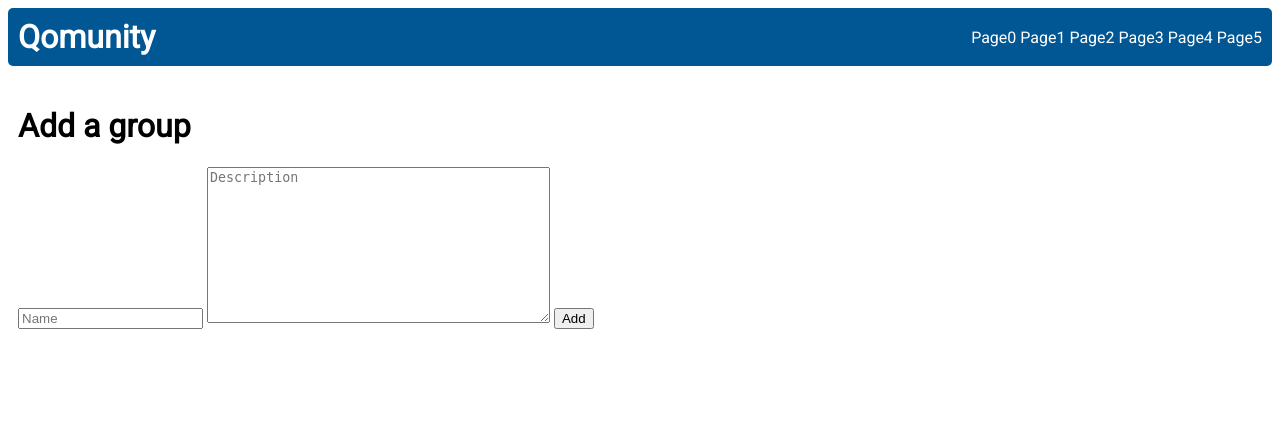
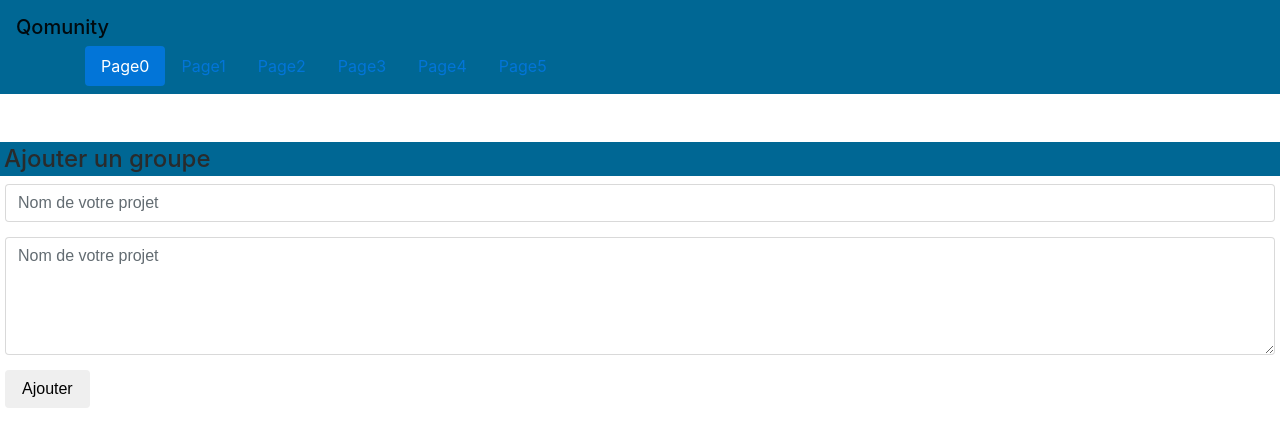
Before and after one commit to Edarsel/qomunity, a CodeIgniter app: page /qomunity/forum/add in a window 1280 px wide. Shown: the top 447 px of the page. Run offline with CodeIgniter, Linux system fonts and the light colour scheme; some libraries are stand-ins or nearby versions.

Commit message:
Modification du css vers bootstrap pour les pages du forum

```diff
--- a/application/views/pages/forum/add.php
+++ b/application/views/pages/forum/add.php
@@ -1,10 +1,57 @@
-<h1>Add a group</h1>
+<h4 class="p-1 mb-2 text-light" style="background:#006794">Ajouter un groupe</h4>
 
-<?php
-echo form_open();
-echo form_input('name', $forum->name, ['placeholder' => 'Name']);
-echo form_textarea('description', $forum->description, ['placeholder' => 'Description']);
-echo form_submit('submit', 'Add');
-echo validation_errors();
-echo form_close();
-?>
+<div class="form-group" style="margin: 5px; margin-bottom:15px">
+    <?php
+    $nom = array(
+        'type'          =>'text',
+        'class'         =>'form-control',
+        'name'          =>'name',
+        $forum          -> name,
+        'placeholder'   => 'Nom de votre projet'
+    );
+
+    echo form_open();
+    echo form_input($nom);
+    // echo validation_errors();
+    echo form_close();
+    ?>
+
+</div>
+
+<div class="form-group" style="margin: 5px; margin-bottom:15px">
+    <?php
+
+    $description = array(
+        'type'          =>'text',
+        'class'         =>'form-control',
+        'name'          =>'description',
+        $forum          -> description,
+        'placeholder'   => 'Nom de votre projet',
+        'rows'          => '5'
+    );
+
+    echo form_open();
+    echo form_textarea($description);
+    // echo validation_errors();
+    echo form_close();
+    ?>
+
+</div>
+
+<div class="form-group" style="margin: 5px; margin-bottom:15px">
+    <?php
+
+    $bouton = array(
+        'type'          =>'submit',
+        'class'         =>'btn btn-light',
+        'name'          =>'bouton',
+        'value'         =>'Ajouter'
+    );
+
+    echo form_open();
+    echo form_submit($bouton);
+    echo validation_errors();
+    echo form_close();
+    ?>
+
+</div>
--- a/application/views/templates/footer.php
+++ b/application/views/templates/footer.php
@@ -1,3 +1,10 @@
 </main>
+
+<!-- Optional JavaScript -->
+    <!-- jQuery first, then Popper.js, then Bootstrap JS -->
+    <script src="https://code.jquery.com/jquery-3.2.1.slim.min.js" integrity="sha384-KJ3o2DKtIkvYIK3UENzmM7KCkRr/rE9/Qpg6aAZGJwFDMVNA/GpGFF93hXpG5KkN" crossorigin="anonymous"></script>
+    <script src="https://cdnjs.cloudflare.com/ajax/libs/popper.js/1.12.9/umd/popper.min.js" integrity="sha384-ApNbgh9B+Y1QKtv3Rn7W3mgPxhU9K/ScQsAP7hUibX39j7fakFPskvXusvfa0b4Q" crossorigin="anonymous"></script>
+    <script src="https://maxcdn.bootstrapcdn.com/bootstrap/4.0.0-beta.3/js/bootstrap.min.js" integrity="sha384-a5N7Y/aK3qNeh15eJKGWxsqtnX/wWdSZSKp+81YjTmS15nvnvxKHuzaWwXHDli+4" crossorigin="anonymous"></script>
+
 </body>
 </html>
--- a/application/views/templates/header.php
+++ b/application/views/templates/header.php
@@ -4,9 +4,10 @@
 <head>
 <title>Forum</title>
     <meta charset="utf-8">
-    <link rel = "stylesheet" type = "text/css" href="<?= css_url('style.css') ?>">
+    <!-- <link rel = "stylesheet" type = "text/css" href=" //css_url('style.css') "> -->
     <link href="https://fonts.googleapis.com/css?family=Roboto" rel="stylesheet">
-    <script src="https://code.jquery.com/jquery-3.2.1.min.js"></script>
+    <link rel="stylesheet" href="https://maxcdn.bootstrapcdn.com/bootstrap/4.0.0-beta.3/css/bootstrap.min.css" integrity="sha384-Zug+QiDoJOrZ5t4lssLdxGhVrurbmBWopoEl+M6BdEfwnCJZtKxi1KgxUyJq13dy" crossorigin="anonymous">
+    <!-- <script src="https://code.jquery.com/jquery-3.2.1.min.js"></script> -->
     <script>
         const BASE_URL = '<?= base_url() ?>'
     </script>
@@ -14,14 +15,22 @@
 </head>
 <body>
     <header>
-        <h1>Qomunity</h1>
-        <nav>
-            <a href="">Page0</a>
-            <a href="">Page1</a>
-            <a href="">Page2</a>
-            <a href="">Page3</a>
-            <a href="">Page4</a>
-            <a href="">Page5</a>
-      </nav>
-    </header>
-    <main>
+
+        <nav class="navbar navbar-light mb-5" style="background:#006794">
+            <span class="navbar-brand text-light mb-0 h1">Qomunity</span>
+            <div class="container justify-content-end">
+                <nav class="nav nav-pills">
+                    <a class="nav-link text-light active" href="" data-toggle="tab">Page0</a>
+                    <a class="nav-link text-light" href="" data-toggle="tab">Page1</a>
+                    <a class="nav-link text-light" href="" data-toggle="tab">Page2</a>
+                    <a class="nav-link text-light" href="" data-toggle="tab">Page3</a>
+                    <a class="nav-link text-light" href="" data-toggle="tab">Page4</a>
+                    <a class="nav-link text-light" href="" data-toggle="tab">Page5</a>
+                </nav>
+
+            </div>
+
+        </nav>
+
+</header>
+<main>
```
Also changed, not shown: application/views/pages/forum/_list.php (+9 -4 lines), application/views/pages/forum/view.php (+7 -4 lines).
